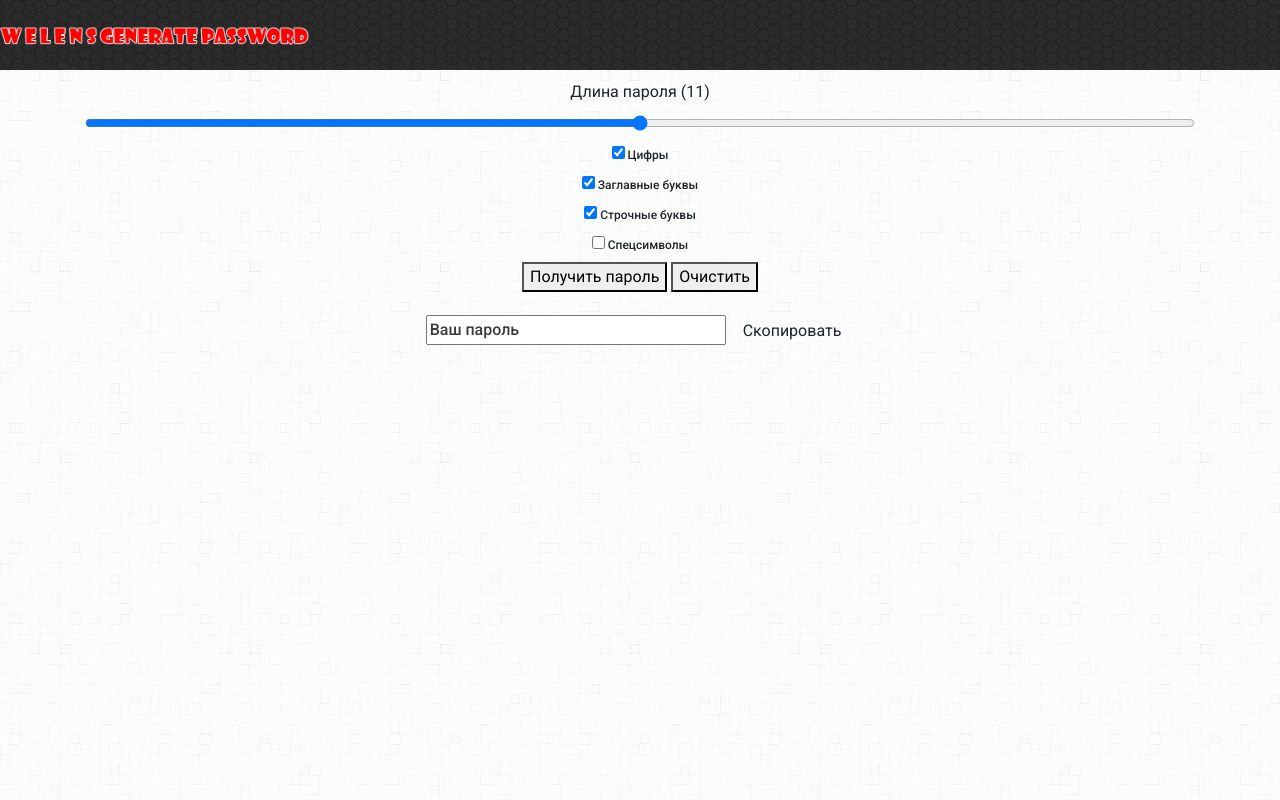
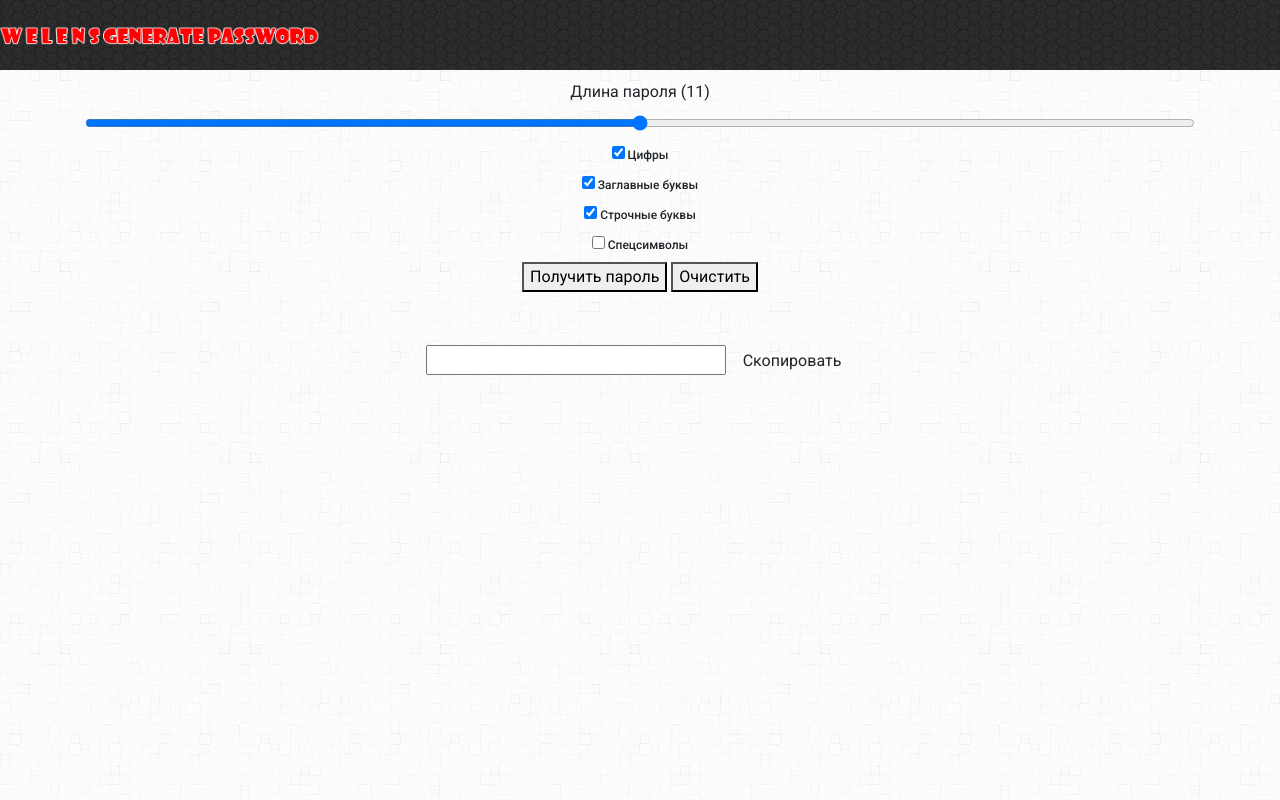
Before and after one commit to passwordgenerate/passwordgenerate.github.io, a plain HTML site: page index.html in a window 1280 px wide. Drawn offline with Linux system fonts and the light colour scheme; some packages are replaced by stand-ins of ours; a script that the page names is missing.

Commit message:
Add files via upload

```diff
--- a/css/style.css
+++ b/css/style.css
@@ -18,7 +18,7 @@ header {
 	background-position: center;
 	background-size: contain;
 	height: 70px;
-	max-width: 310px;
+	max-width: 320px;
 }
 
 .btn-get{
@@ -60,3 +60,8 @@ input[type="text"] {
 .input-group {
 	margin-top: 10px;
 }
+
+.security {
+	width: 100%;
+	height: 30px;
+}
--- a/index.html
+++ b/index.html
@@ -76,13 +76,13 @@
 
 			<!-- /.col -->
 			<div class="col-12">
-				<input id="password" type="text" value="Ваш пароль">
+					<div class="security"></div>
+				<input id="password" type="text" value="">
 				<span class="input-group-button">
 					<button class="btn" type="button" data-clipboard-demo data-clipboard-target="#password">
 						Скопировать
 					</button>
 				</span>
-				<div class="security"></div>
 			</div>
 			<!-- /.col -->
 		</div>
```
